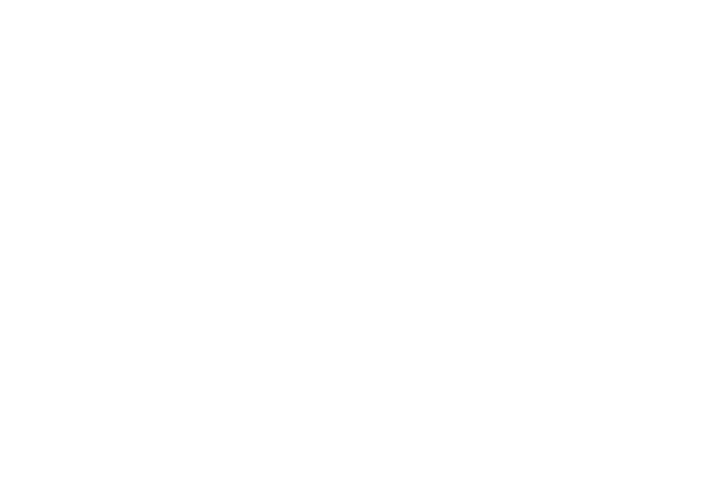
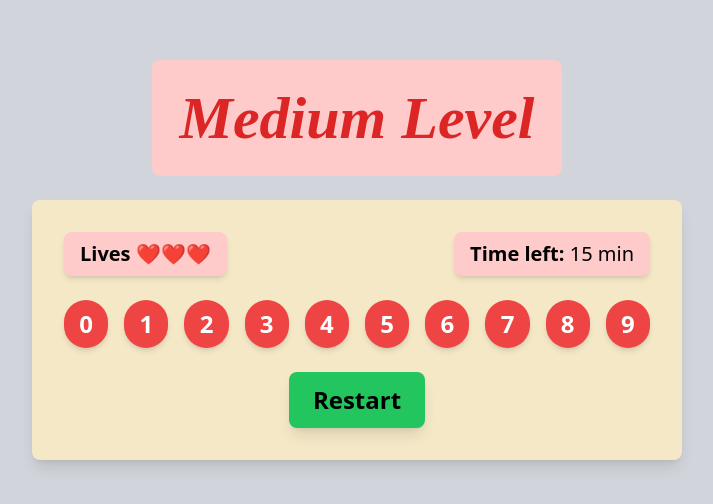
Before and after one commit to MalithaSupun/Banana-Game, a React (Vite) app: page /game in a window 1280 px wide. Before the commit this address had no page. Shown: the part 140-644 px from the top of the page, without its empty margins (283-996 px from the left). Built offline with nearby package versions, Linux system fonts and the light colour scheme.

Commit message:
add LevelSelectionPage and GamePage components; update routing and MainMenuPage for enhanced gameplay navigation

```diff
--- a/src/App.jsx
+++ b/src/App.jsx
@@ -7,6 +7,8 @@ import MainMenuPage from "./pages/MainMenuPage";
 import InstructionsPage from "./pages/InstructionsPage";
 import LeaderBoardPage from "./pages/LeaderBoardPage";
 import WelcomePage from "./pages/WelcomePage";
+import LevelSelectionPage from "./pages/LevelSelectionPage";
+import GamePage from "./pages/GamePage";
 
 function App() {
   return (
@@ -20,6 +22,8 @@ function App() {
         <Route path="/instructions" element={<InstructionsPage />} />
         <Route path="/leaderboard" element={<LeaderBoardPage />} />
         <Route path="/welcome" element={<WelcomePage />} />
+        <Route path="/levelselection" element={<LevelSelectionPage />} />
+        <Route path="/game" element={<GamePage />} />
       </Routes>
     </Router>
   );
--- /dev/null
+++ b/src/pages/GamePage.jsx
@@ -0,0 +1,75 @@
+import React, { useState, useEffect } from "react";
+
+function GamePage({ selectedLevel = "medium" }) {
+  // Define time limits based on difficulty level
+  const levelTimes = {
+    easy: 20, // 20 minutes
+    medium: 15, // 15 minutes
+    hard: 10, // 10 minutes
+  };
+
+  // Set initial time based on selected level
+  const [timeLeft, setTimeLeft] = useState(levelTimes[selectedLevel]);
+
+  useEffect(() => {
+    // Timer countdown logic
+    const timer = setInterval(() => {
+      setTimeLeft((prevTime) => (prevTime > 0 ? prevTime - 1 : 0));
+    }, 60000); // Decrease time every minute
+
+    return () => clearInterval(timer); // Cleanup timer on unmount
+  }, []);
+
+  return (
+    <div className="flex flex-col items-center justify-center min-h-screen w-full bg-gray-300 p-6">
+      {/* Header Section */}
+      <div className="bg-red-200 p-4 rounded-lg mb-6 w-fit text-center">
+        <h2 className="text-6xl font-bold text-red-600 italic font-dancingScript p-3 capitalize">
+          {selectedLevel} level
+        </h2>
+      </div>
+
+      {/* Game Container */}
+      <div className="bg-[#F5E8C7] p-8 rounded-lg shadow-lg w-[650px]">
+        {/* Lives & Time Section */}
+        <div className="flex justify-between mb-6">
+          {/* Lives */}
+          <div className="bg-red-200 px-4 py-2 rounded-lg shadow-md">
+            <span className="text-xl font-bold text-black">Lives </span>
+            <span className="text-xl">❤️❤️❤️</span>
+          </div>
+
+          {/* Time Left */}
+          <div className="bg-red-200 px-4 py-2 rounded-lg shadow-md">
+            <span className="text-xl font-bold text-black">Time left: </span>
+            <span className="text-xl">{timeLeft} min</span>
+          </div>
+        </div>
+
+        {/* Number Selection Buttons */}
+        <div className="flex justify-center space-x-4 mb-6">
+          {[...Array(10).keys()].map((num) => (
+            <button
+              key={num}
+              className="bg-red-500 text-white font-bold text-2xl w-12 h-12 rounded-full shadow-md hover:bg-red-700"
+            >
+              {num}
+            </button>
+          ))}
+        </div>
+
+        {/* Restart Button */}
+        <div className="flex justify-center">
+          <button
+            className="bg-green-500 text-black font-bold text-2xl px-6 py-3 rounded-lg shadow-lg hover:bg-green-700"
+            onClick={() => setTimeLeft(levelTimes[selectedLevel])} // Restart Timer
+          >
+            Restart
+          </button>
+        </div>
+      </div>
+    </div>
+  );
+}
+
+export default GamePage;
--- a/src/pages/LandingPage.jsx
+++ b/src/pages/LandingPage.jsx
@@ -3,7 +3,7 @@ import { useNavigate } from "react-router-dom";
 import LandingPageImg from "../assets/LandingPageBg.png";
 import BananaTitleBox from "../components/BananaTitleBox";
 import Banana from "../assets/Landingpageimg1.png";
-import bananslices from "../assets/Startingpageimg3.png"
+import bananslices from "../assets/Startingpageimg3.png";
 
 function LandingPage() {
   const navigate = useNavigate();
@@ -16,18 +16,20 @@ function LandingPage() {
       />
       <div className="relative z-10 gap-4 flex flex-col">
         <BananaTitleBox />
-        <div className="bg-secondary rounded-lg shadow-lg text-center text-black font-dancingScript text-4xl py-3">
+        <div className="bg-secondary rounded-lg shadow-lg text-center text-black font-dancingScript text-5xl py-5">
           <h3>Redy To Play!</h3>
         </div>
         <div className="flex gap-4 mt-4 justify-center w-full">
           <button
-          onClick={() => navigate("/login")}
-          className="bg-secondary rounded-lg text-2xl text-center hover:bg-green-600 w-40 h-14 text-black font-dancingScript font-semibold backdrop-blur-sm backdrop-shadow-lg py-3 px-8">
+            onClick={() => navigate("/login")}
+            className="bg-secondary rounded-lg text-4xl text-center hover:bg-green-600 w-52 h-20 text-black font-dancingScript font-semibold flex items-center justify-center"
+          >
             Login
           </button>
           <button
-          onClick={() => navigate("/signup")}
-          className="bg-secondary rounded-lg text-2xl text-center hover:bg-green-600 w-40 h-14 text-black font-dancingScript font-semibold backdrop-blur-sm backdrop-shadow-lg py-3 px-8">
+            onClick={() => navigate("/signup")}
+            className="bg-secondary rounded-lg text-4xl text-center hover:bg-green-600 w-52 h-20 text-black font-dancingScript font-semibold flex items-center justify-center"
+          >
             Sign Up
           </button>
         </div>
--- /dev/null
+++ b/src/pages/LevelSelectionPage.jsx
@@ -0,0 +1,52 @@
+import React from "react";
+import { useNavigate } from "react-router-dom";
+import BottomRightImage from "../assets/MainMenuBanana.png";
+
+function LevelSelectionPage() {
+    const navigate = useNavigate();
+  return (
+    <div className="flex flex-col items-start justify-start h-full w-full  bg-gray-300 p-6 overflow-hidden bg-opacity-70 rounded-3xl">
+      {/* Header Section */}
+      <div className="bg-primary p-4 rounded-lg mb-6 w-fit text-left">
+        <h2 className="text-6xl font-bold text-red-600 italic font-dancingScript p-3">
+          Levels
+        </h2>
+      </div>
+
+      {/* Level Selection Box */}
+      <div className="bg-[#F5E8C7] p-8 rounded-lg shadow-lg w-[700px]">
+        <h3 className="text-5xl font-bold text-red-600 italic font-dancingScript text-center">
+          Choose difficulty
+        </h3>
+
+        {/* Difficulty Levels */}
+        <div className="flex flex-col space-y-4 mt-10">
+          <button className="bg-[#A8D1E7] text-black font-bold text-4xl px-6 py-7 rounded-lg shadow-lg hover:bg-blue-400 flex items-center justify-center space-x-3 z-10">
+            <span>🍌</span>
+            <span>Sweet & Simple - Easy level</span>
+          </button>
+
+          <button className="bg-[#A8D1E7] text-black font-bold text-4xl px-6 py-7 rounded-lg shadow-lg hover:bg-blue-600 flex items-center justify-center space-x-3 z-10">
+            <span>🍌</span>
+            <span>Bana Clever - Medium level</span>
+          </button>
+
+          <button
+          onClick={() => navigate("/game")}
+          className="bg-[#FF8888] text-black font-bold text-4xl px-6 py-7 rounded-lg shadow-lg hover:bg-red-600 flex items-center justify-center space-x-3 z-10">
+            <span>🔥</span>
+            <span>Ultimate Whiz - Hard level</span>
+          </button>
+        </div>
+      </div>
+      {/* Bottom Right Image */}
+      <img
+        src={BottomRightImage}
+        alt="Decorative"
+        className="absolute bottom-4 right-4 max-w-xl max-h-xl object-contain"
+      />
+    </div>
+  );
+}
+
+export default LevelSelectionPage;
--- a/src/pages/MainMenuPage.jsx
+++ b/src/pages/MainMenuPage.jsx
@@ -1,7 +1,8 @@
 import React, { useState } from "react";
-import HomePageBg from "../assets/MainMenuBg.png"; // Import background image
-import InstructionPage from "./InstructionsPage"; // Import the instruction page
-import LeaderBoardPage from "./LeaderBoardPage"; // Import the Leaderboard page
+import HomePageBg from "../assets/MainMenuBg.png";
+import InstructionPage from "./InstructionsPage";
+import LeaderBoardPage from "./LeaderBoardPage";
+import LevelSelectionPage from "./LevelSelectionPage";
 import HomeButton from "../components/HomeButton";
 import Logout from "../components/LogoutButton";
 import WelcomePage from "./WelcomePage";
@@ -41,7 +42,10 @@ function MainMenuPage() {
           >
             Instruction
           </button>
-          <button className="bg-secondary text-black font-bold text-2xl py-5 rounded-lg shadow-lg w-full">
+          <button
+          className="bg-secondary text-black font-bold text-2xl py-5 rounded-lg shadow-lg w-full"
+          onClick={() => setActivePage("levelSelection")}
+          >
             Play
           </button>
         </div>
@@ -58,8 +62,10 @@ function MainMenuPage() {
           <LeaderBoardPage />
         ) : activePage === "instruction" ? (
           <InstructionPage />
+        ) : activePage === "levelSelection" ? (
+          <LevelSelectionPage />
         ) : (
-          <WelcomePage />
+           <WelcomePage />
         )}
       </div>
 
```
